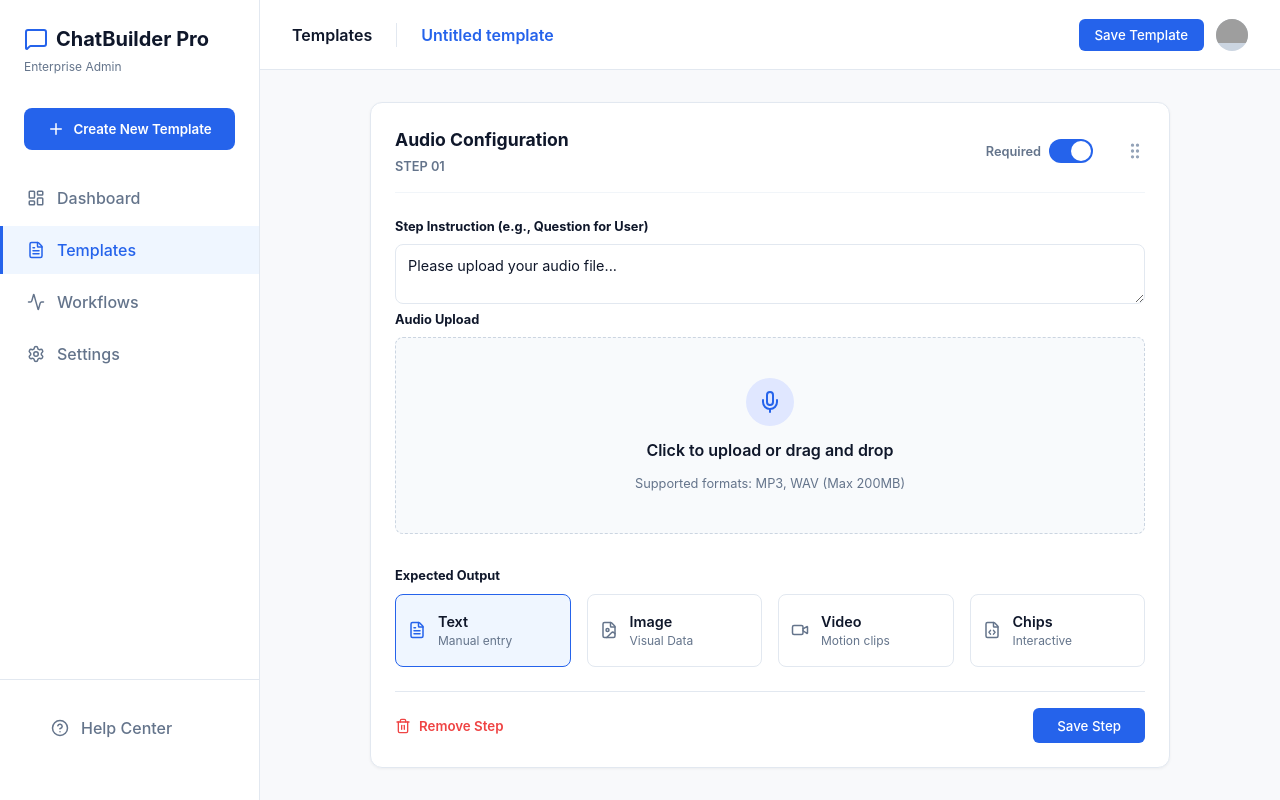
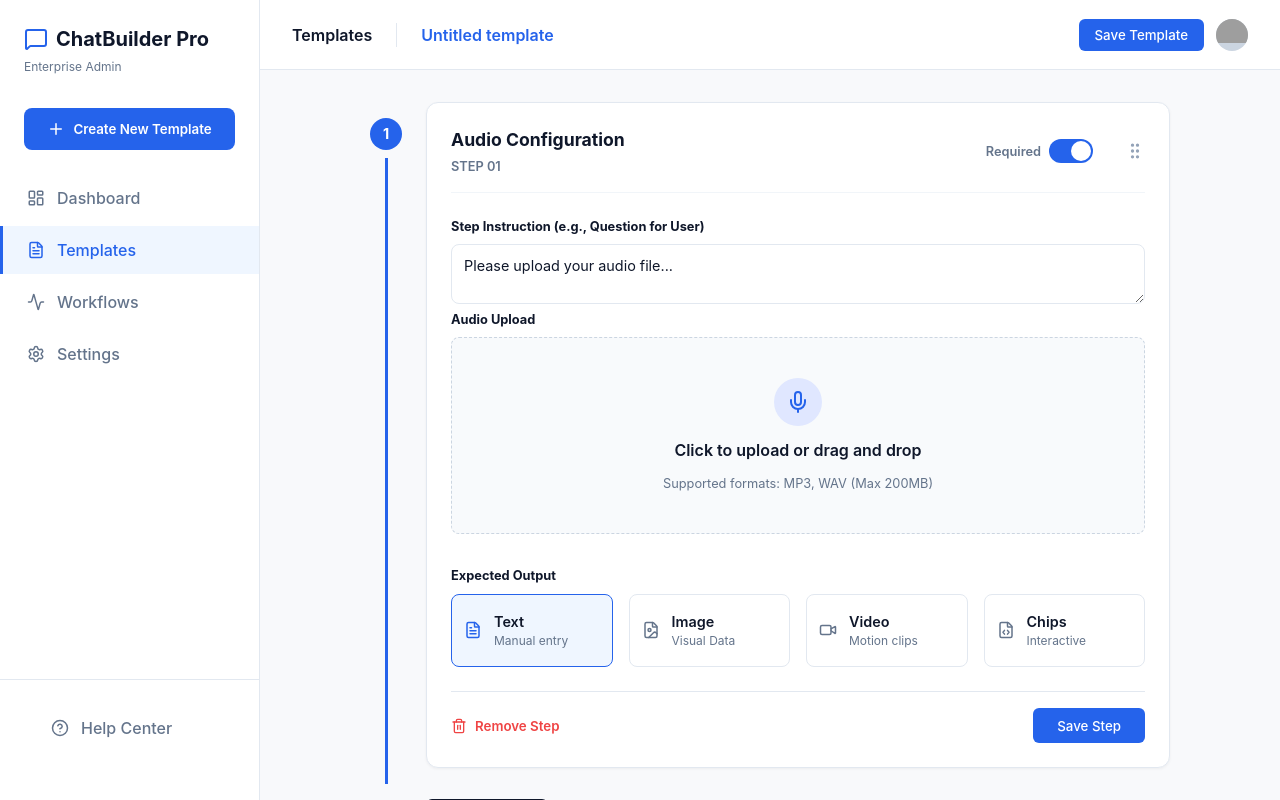
Before and after one commit to nadishimpelox/coflim-template-design, a React (Vite) app: page /admin in a window 1280 px wide. Both pictures are taken after a click on the icon 1087 px from the left and 422 px from the top of the page. Built offline with nearby package versions, Linux system fonts and the light colour scheme; grey boxes are pictures that could not be loaded; a web font is replaced by a local one.

Commit message:
Fix Vite build

```diff
--- a/src/pages/Admin.css
+++ b/src/pages/Admin.css
@@ -124,6 +124,42 @@
 .workflow-title { font-size: 1.5rem; font-weight: 700; color: #0f172a; margin-bottom: 0.25rem; }
 .workflow-desc { color: #64748b; font-size: 0.95rem; }
 .workflow-steps-container { display: flex; flex-direction: column; gap: 1.5rem; }
+
+/* Roadmap Timeline */
+.roadmap-step-container {
+  display: flex;
+  gap: 1.5rem;
+}
+.roadmap-timeline {
+  display: flex;
+  flex-direction: column;
+  align-items: center;
+  padding-top: 1rem;
+}
+.roadmap-circle {
+  width: 32px;
+  height: 32px;
+  background-color: #2563eb;
+  color: white;
+  border-radius: 50%;
+  display: flex;
+  align-items: center;
+  justify-content: center;
+  font-weight: 700;
+  font-size: 0.9rem;
+  z-index: 1;
+}
+.roadmap-line {
+  flex: 1;
+  width: 3px;
+  background-color: #2563eb;
+  margin-top: 0.5rem;
+  margin-bottom: -1rem; /* Connect to next step */
+}
+.roadmap-content {
+  flex: 1;
+  min-width: 0;
+}
 
 /* Step Card UI Redesign */
 .step-card {
--- a/src/pages/Admin.jsx
+++ b/src/pages/Admin.jsx
@@ -272,8 +272,13 @@ const Admin = () => {
             <div className="workspace">
               <div className="workspace-inner">
                 <div className="workflow-steps-container">
-                  {steps.map((step) => (
-                    <div key={step.id} className="step-card">
+                  {steps.map((step, index) => (
+                    <div key={step.id} className="roadmap-step-container">
+                      <div className="roadmap-timeline">
+                        <div className="roadmap-circle">{index + 1}</div>
+                        <div className="roadmap-line"></div>
+                      </div>
+                      <div className="step-card roadmap-content">
                       <div className="step-header">
                         <div className="step-header-left">
                           <div><div className="step-title">{step.title}</div><div className="step-subtitle">{step.desc}</div></div>
@@ -348,14 +353,19 @@ const Admin = () => {
                         </div>
                         <button className="btn-primary" style={{padding: '0.6rem 1.5rem'}}>Save Step</button>
                       </div>
+                      </div>
                     </div>
                   ))}
 
                   {/* Add New Step Wizard */}
                   {isWizardOpen ? (
-                    <div className="wizard-card">
-                      <div className="wizard-title">Add New Step</div>
-                      <div className="wizard-subtitle">Select the type of step you want to add to your template.</div>
+                    <div className="roadmap-step-container">
+                      <div className="roadmap-timeline">
+                        <div className="roadmap-circle" style={{backgroundColor: '#0f172a'}}><Plus size={18} /></div>
+                      </div>
+                      <div className="wizard-card roadmap-content" style={{marginTop: 0}}>
+                        <div className="wizard-title">Add New Step</div>
+                        <div className="wizard-subtitle">Select the type of step you want to add to your template.</div>
 
                       <label className="input-label" style={{textTransform: 'none', color: '#0f172a'}}>Step Instruction</label>
                       <input type="text" className="text-input" placeholder="e.g., Please enter your name..." value={wizardInstruction} onChange={e => setWizardInstruction(e.target.value)} />
@@ -379,12 +389,18 @@ const Admin = () => {
                         <button className="btn-cancel-step" onClick={() => setIsWizardOpen(false)} style={{background: 'none', border: 'none', color: '#64748b', cursor: 'pointer', fontWeight: 500}}>Cancel</button>
                         <button className="btn-primary" onClick={handleWizardSubmit}>Continue to Config</button>
                       </div>
+                      </div>
                     </div>
                   ) : (
-                    <div style={{display: 'flex', justifyContent: 'center', marginTop: '1rem'}}>
-                      <button className="btn-primary" style={{backgroundColor: '#0f172a', padding: '0.6rem 2rem'}} onClick={() => setIsWizardOpen(true)}>
-                         Add Step
-                      </button>
+                    <div className="roadmap-step-container">
+                      <div className="roadmap-timeline">
+                        <div className="roadmap-circle" style={{backgroundColor: '#0f172a'}}><Plus size={18} /></div>
+                      </div>
+                      <div className="roadmap-content" style={{display: 'flex', alignItems: 'center'}}>
+                        <button className="btn-primary" style={{backgroundColor: '#0f172a', padding: '0.6rem 2rem'}} onClick={() => setIsWizardOpen(true)}>
+                           Add Step
+                        </button>
+                      </div>
                     </div>
                   )}
 
```
Also changed, not shown: 5 other files (tests, documents, lock files or other folders).
